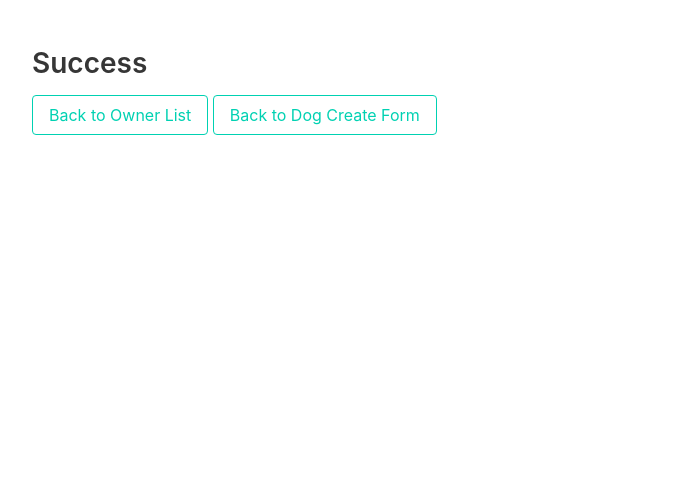
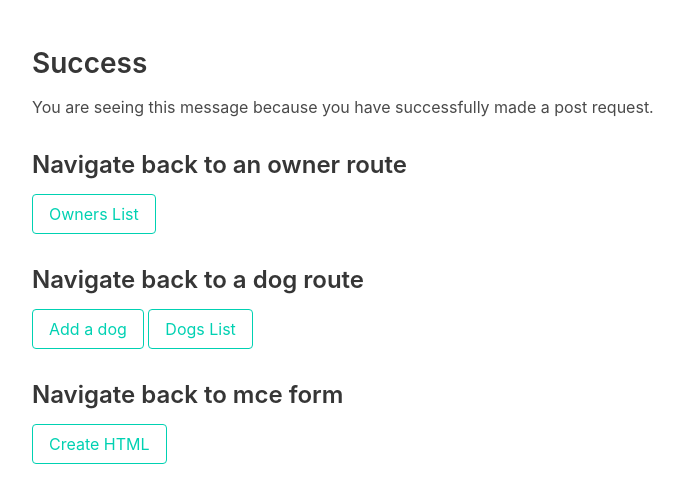
Before and after one commit to danielc92/django-sandbox, a Django app: page /create/success/ in a window 1280 px wide. Shown: the top 503 px of the page, without its empty margins (32-716 px from the left). Run offline with Django 3.2, Linux system fonts and the light colour scheme; some libraries are stand-ins or nearby versions.

Commit message:
Added more urls to success route, added source for mce tutorial in README

```diff
--- a/templates/success.html
+++ b/templates/success.html
@@ -2,15 +2,22 @@
 
 {% block content %}
 
-    <section class="section">
+<section class="section">
     <section class="container">
-    <section class="content">
-        <h2>Success</h2>
-        <a href="{% url 'owner_list' %}" class="button is-outlined is-primary">Back to Owner List</a>
-        <a href="{% url 'dog_create' %}" class="button is-outlined is-primary">Back to Dog Create Form</a>
+        <section class="content">
+            <h2>Success</h2>
+            <p>You are seeing this message because you have successfully made a post request.</p>
+            <h3>Navigate back to an owner route</h3>
+            <a href="{% url 'owner_list' %}" class="button is-outlined is-primary">Owners List</a>
+
+            <h3>Navigate back to a dog route</h3>
+            <a href="{% url 'dog_create' %}" class="button is-outlined is-primary">Add a dog</a>
+            <a href="{% url 'dog_list' %}" class="button is-outlined is-primary">Dogs List</a>
+
+            <h3>Navigate back to mce form</h3>
+            <a href="{% url 'mce_create' %}" class="button is-outlined is-primary">Create HTML</a>
+        </section>
     </section>
-
-    </section>
-    </section>
+</section>
 
 {% endblock content %}
```
Also changed, not shown: README.md, db.sqlite3.
